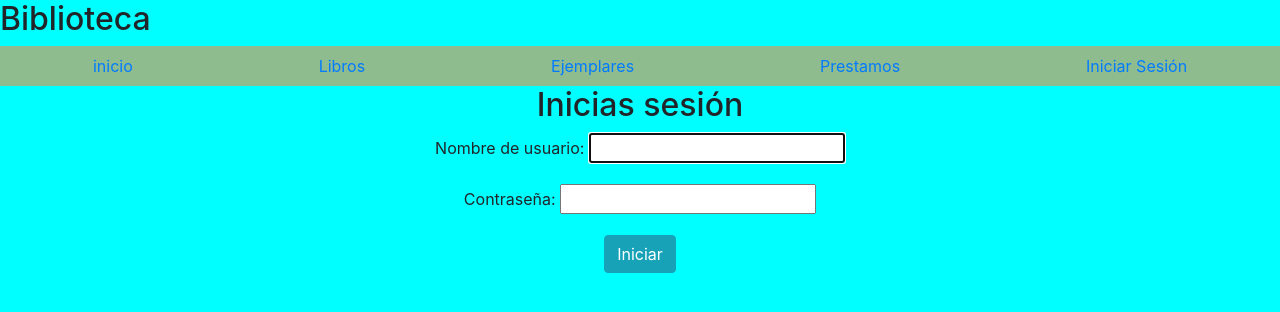
After one commit to danielortizarenas1007698114/danielortizarenas1007698114.github.io, a Django app: page /iniciarsesion/ in a window 1280 px wide. The commit adds this page. Shown: the top 312 px of the page. Run offline with Django 3.2, Linux system fonts and the light colour scheme; some libraries are stand-ins or nearby versions.

Commit message:
cree el login :v

```diff
--- a/miapp/urls.py
+++ b/miapp/urls.py
@@ -1,20 +1,30 @@
 from django.urls import path
-from .views import cargar_inicio, LibroList, LibroCreate, LibroUpdate, LibroDelete, LibroDetalle, EjemplarLibro
-from .views import EjemplarCreate,  EjemplarUpdate, ListaPrestamo, PrestamoUpdate, PrestamoDelete
+from .views import LibroList, LibroCreate, LibroUpdate, LibroDelete, LibroDetalle
+from .views import EjemplarLibro, EjemplarCreate,  EjemplarUpdate
+from .views import ListaPrestamo, PrestamoUpdate, PrestamoDelete
+
+from .views import cargar_inicio, LoginView, LogoutView
 
 
 
 urlpatterns = [
     path('', cargar_inicio, name = 'inicio'),
+
+    path('iniciarsesion/', LoginView.as_view(template_name = 'accounts/login.html'), name = 'login'),
+    path('logoutsesion/', LogoutView.as_view(template_name = 'accounts/logout.html'), name = 'logout'),
+
     path('libros/', LibroList.as_view(), name = 'listar_libros'),
     path('libros/nuevo/', LibroCreate.as_view(), name = 'nuevo_libro'),
     path('libros/editar/<int:pk>', LibroUpdate.as_view(), name = 'editar_libro'),
     path('libros/eliminar/<int:pk>', LibroDelete.as_view(), name = 'borrar_libro'),
     path('libros/detalles/<int:pk>', LibroDetalle.as_view(), name = 'detalle_libro'),
+
     path('ejemplar/', EjemplarLibro.as_view(), name = 'ejemplar_libro'),
     path('ejemplar/editar/<int:pk>', EjemplarUpdate.as_view(), name = 'editar_ejemplar'),
-    path('ejemplar/nuevo', EjemplarCreate.as_view(), name = 'nuevo_ejemplar' ),
-    path('prestamo', ListaPrestamo.as_view(), name = 'lista_prestamo'),
+    path('ejemplar/nuevo/', EjemplarCreate.as_view(), name = 'nuevo_ejemplar' ),
+
+    path('prestamo/', ListaPrestamo.as_view(), name = 'lista_prestamo'),
     path('prestamo/editar/<int:pk>', PrestamoUpdate.as_view(), name = 'editar_prestamo'),
     path('prestamo/eliminar/<int:pk>', PrestamoDelete.as_view(), name = 'eliminar_prestamo'),
+
 ]
--- a/project/settings.py
+++ b/project/settings.py
@@ -129,3 +129,7 @@ STATIC_URL = '/static/'
 STATICFILES_DIRS = [
     os.path.join(BASE_DIR, "static"),
 ]
+
+
+LOGIN_REDIRECT_URL = '/libros'
+LOGIN_URL = 'login'
--- /dev/null
+++ b/templates/accounts/login.html
@@ -0,0 +1,20 @@
+{% extends 'base.html' %}
+
+{% block principal %}
+<center>
+    <h2>Inicias sesión</h2>
+
+    <form method="POST" action="{% url 'login' %}">
+
+        {% csrf_token %}
+
+        {{ form.as_p }}
+
+        <div class="text-center">
+            <button class="btn btn-info" type="submit">Iniciar</button>
+        </div>
+
+    </form>
+</center>
+
+{% endblock %}
--- a/templates/base.html
+++ b/templates/base.html
@@ -29,7 +29,7 @@
           <a class="nav-link" href="{% url 'lista_prestamo' %}">Prestamos</a>
         </li>
         <li class="nav-item">
-          <a class="nav-link" href="#">Iniciar Sesión</a>
+          <a class="nav-link" href="{% url 'login' %}">Iniciar Sesión</a>
         </li>
     </ul>
 </nav>
```
Also changed, not shown: miapp/views.py (+7 -1 lines), templates/accounts/logout.html (added, +9 -0 lines).
